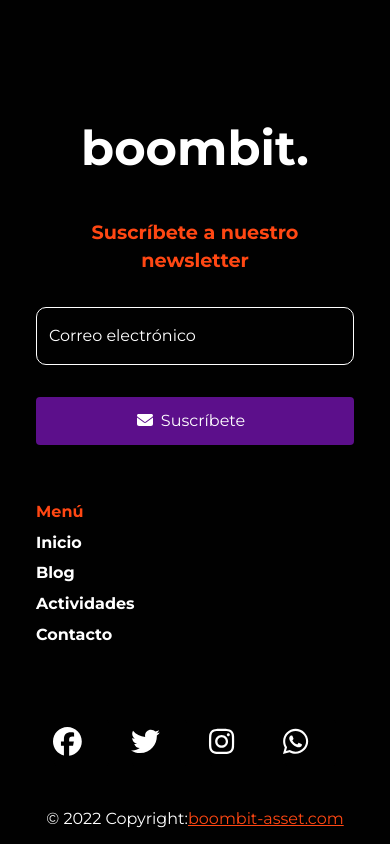
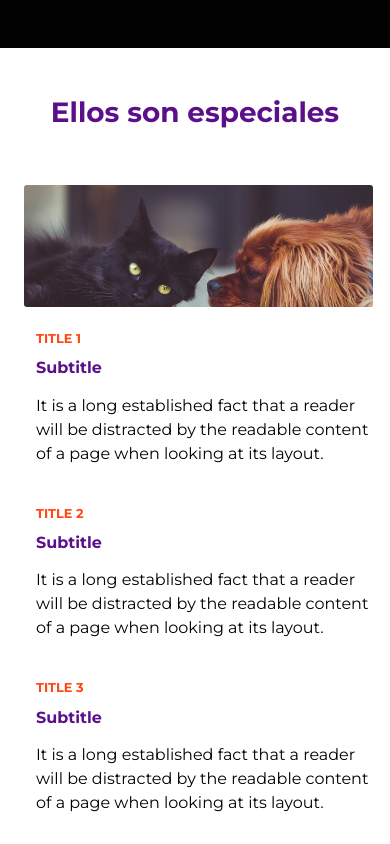
Before and after one commit to rodrigo-antonio-vargas-abarca/boombit-room-page, a React (Create React App) app in the folder boombit-room-page/: page / in a window 390 px wide. Shown: the part 1640-2484 px from the top of the page. Built offline with nearby package versions, Linux system fonts and the light colour scheme.

Commit message:
feat: add formula component, resources and styles for mobile version

```diff
--- a/boombit-room-page/src/App.js
+++ b/boombit-room-page/src/App.js
@@ -3,6 +3,7 @@ import Contact from './components/Contact';
 import Footer from './components/Footer';
 import Navbar from './components/PageNavbar';
 import Blog from './components/Blog';
+import Formula from './components/Formula';
 
 function App() {
   return (
@@ -10,6 +11,7 @@ function App() {
       <Navbar />
       <Contact />
       <Blog />
+      <Formula/>
       <Footer />
     </div>
   );
--- a/boombit-room-page/src/App.scss
+++ b/boombit-room-page/src/App.scss
@@ -374,9 +374,7 @@ footer .fa-2x {
     word-wrap: break-word;
 }
 
-/*********************************************************************************
-************************** scrollbar *********************************************
-**********************************************************************************
+/******************** scrollbar ************************
 /* width */
 .section-blog ::-webkit-scrollbar {
     width: 0px;
@@ -397,3 +395,38 @@ footer .fa-2x {
 .section-blog ::-webkit-scrollbar-thumb:hover {
     background: #555;
 }
+
+.section-formula {
+    background-color: $light;
+    text-align: center;
+}
+
+.section-formula .header {
+    max-width: 90%;
+}
+
+.section-formula h1 {
+    color: $primary-2;
+    font-weight: bold;
+}
+
+.section-formula .card {
+    border: none;
+    text-align: start;
+}
+
+.section-formula .card .card-title{
+    color: $secondary-2;
+    font-size: .8em;
+    font-weight: bold;
+}
+
+.section-formula .card .card-subtitle{
+    color: $primary-2;
+    font-size: 1em;
+    font-weight: bold;
+}
+
+.section-formula .card .card-text{
+    color: $primary;
+}
--- /dev/null
+++ b/boombit-room-page/src/components/Formula.js
@@ -0,0 +1,47 @@
+import React from 'react';
+import Card from 'react-bootstrap/Card';
+import imageHeader from '../images/pages/formula/formula-header.png'
+
+function Formula() {
+    return (
+        <div className='section-formula'>
+            <h1 className='pt-5'>Ellos son especiales</h1>
+            <div className='row'>
+                <Card className='header mx-4 col-12 mt-5'>
+                    <Card.Img src={imageHeader} />
+                </Card>
+                <section className='mb-5 mx-2 col-12 row'>
+                    <Card className="mt-2 col-sm-12 col-md-4">
+                        <Card.Body>
+                            <Card.Title className='mb-3'>TITLE 1</Card.Title>
+                            <Card.Subtitle className='mb-3'>Subtitle</Card.Subtitle>
+                            <Card.Text>
+                                It is a long established fact that a reader will be distracted by the readable content of a page when looking at its layout.
+                            </Card.Text>
+                        </Card.Body>
+                    </Card>
+                    <Card className="mt-2 col-sm-12 col-md-4">
+                        <Card.Body>
+                            <Card.Title className='mb-3'>TITLE 2</Card.Title>
+                            <Card.Subtitle className='mb-3'>Subtitle</Card.Subtitle>
+                            <Card.Text>
+                                It is a long established fact that a reader will be distracted by the readable content of a page when looking at its layout.
+                            </Card.Text>
+                        </Card.Body>
+                    </Card>
+                    <Card className="mt-2 col-sm-12 col-md-4">
+                        <Card.Body>
+                            <Card.Title className='mb-3'>TITLE 3</Card.Title>
+                            <Card.Subtitle className='mb-3'>Subtitle</Card.Subtitle>
+                            <Card.Text>
+                                It is a long established fact that a reader will be distracted by the readable content of a page when looking at its layout.
+                            </Card.Text>
+                        </Card.Body>
+                    </Card>
+                </section>
+            </div>
+        </div>
+    )
+}
+
+export default Formula
```
Also changed, not shown: boombit-room-page/src/App.css, boombit-room-page/src/images/pages/formula/formula-header.png (added), 1 other file (tests, documents, lock files or other folders).
